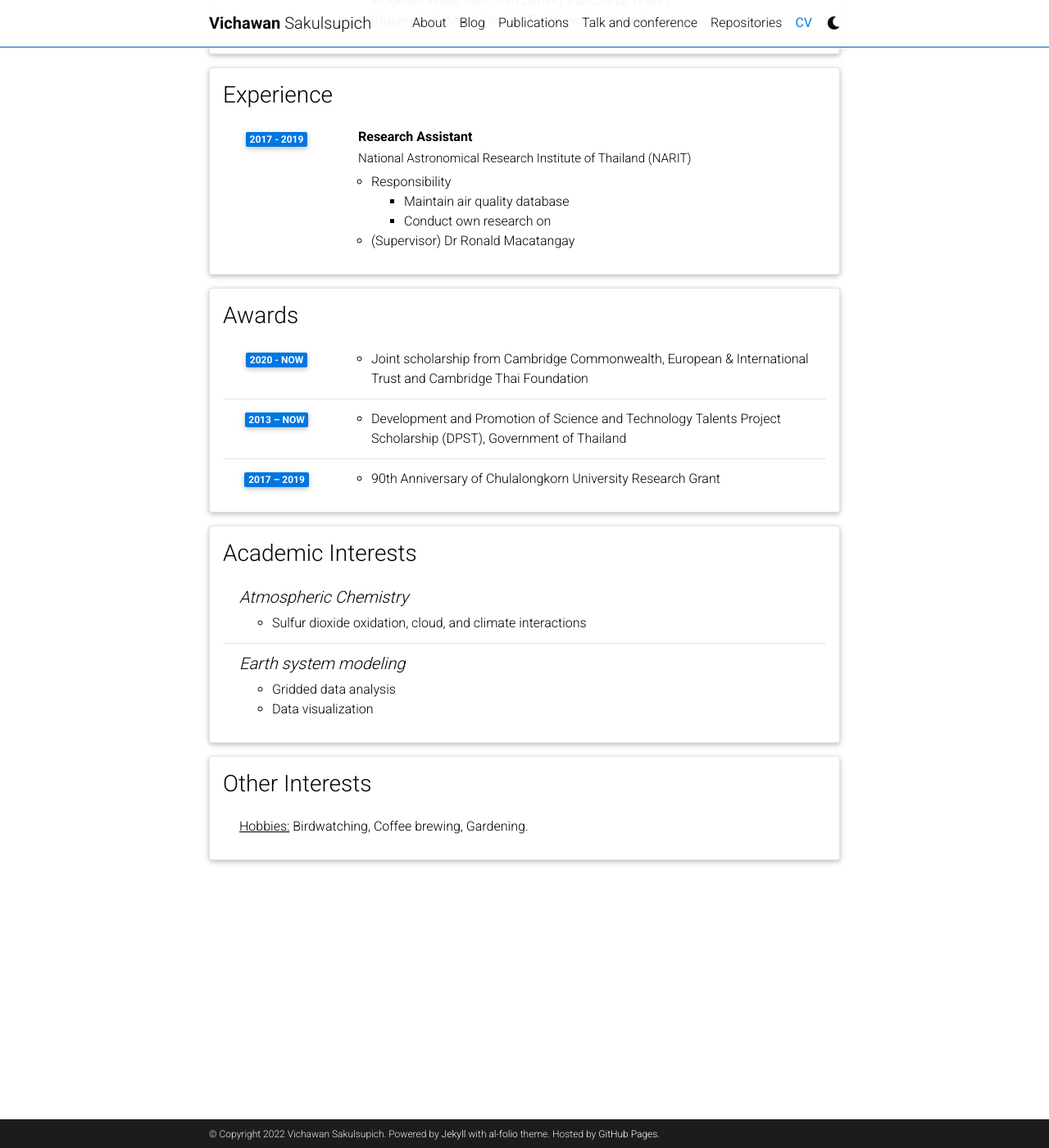
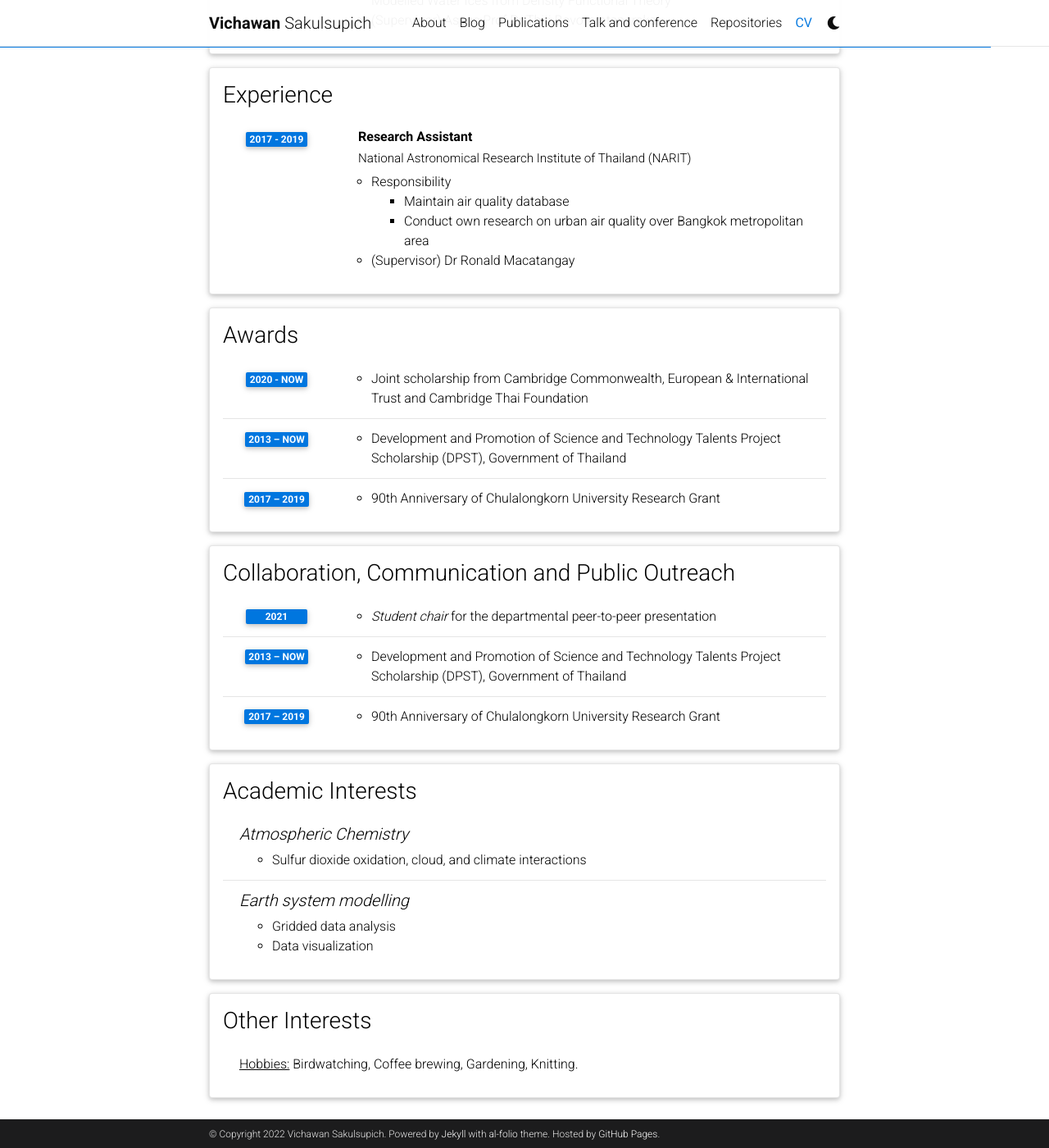
Before and after one commit to vichawans/vichawans.github.io, a Jekyll site: the page built from _pages/cv.md, in a window 1280 px wide and 1400 px high, scrolled down 832 px. Shown: the whole window at 82% size. Built offline with Jekyll 4.4.1, drawn with Linux system fonts in a browser that asks for light colours; comment, search, counter and statistics services are not loaded; a style sheet for code colours, icons or effects is not loaded.

Commit message:
Update cv.yml

```diff
--- a/_data/cv.yml
+++ b/_data/cv.yml
@@ -42,7 +42,7 @@
         - title: Responsibility
           contents:
             - Maintain air quality database
-            - Conduct own research on
+            - Conduct own research on urban air quality over Bangkok metropolitan area
         - (Supervisor) Dr Ronald Macatangay
 
 - title: Awards
@@ -58,13 +58,26 @@
       items:
         - 90th Anniversary of Chulalongkorn University Research Grant
 
+- title: Collaboration, Communication and Public Outreach
+  type: time_table
+  contents:
+    - year: 2021
+      items:
+        - <i>Student chair</i> for the departmental peer-to-peer presentation
+    - year: 2013 – NOW
+      items:
+        - Development and Promotion of Science and Technology Talents Project Scholarship (DPST), Government of Thailand
+    - year: 2017 – 2019
+      items:
+        - 90th Anniversary of Chulalongkorn University Research Grant
+
 - title: Academic Interests
   type: nested_list
   contents:
     - title: Atmospheric Chemistry
       items:
         - Sulfur dioxide oxidation, cloud, and climate interactions
-    - title: Earth system modeling
+    - title: Earth system modelling
       items:
         - Gridded data analysis
         - Data visualization
@@ -72,4 +85,4 @@
 - title: Other Interests
   type: list
   contents:
-    - <u>Hobbies:</u> Birdwatching, Coffee brewing, Gardening.
+    - <u>Hobbies:</u> Birdwatching, Coffee brewing, Gardening, Knitting.
```
